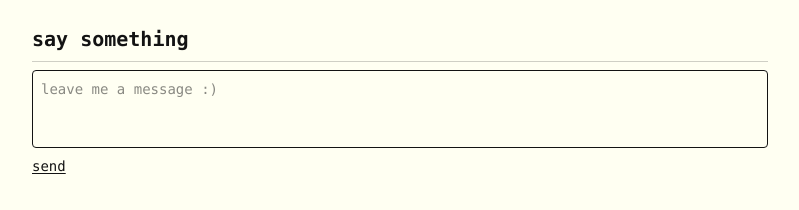
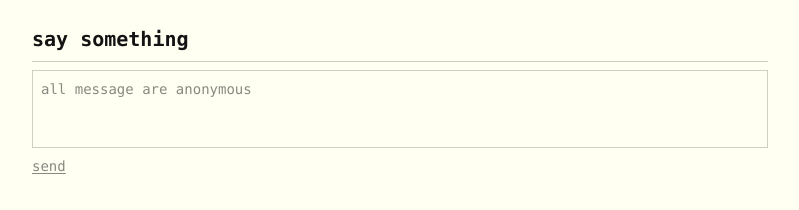
Before and after one commit to harvest7777/personal-site, a Next.js app: page / in a window 1280 px wide. Shown: the part 2602-2812 px from the top of the page, without its empty margins (240-1039 px from the left). Built offline with nearby package versions, Linux system fonts and the light colour scheme; no server answers.

Commit message:
Tweak message form placeholder and textarea border style

```diff
--- a/app/message-form.tsx
+++ b/app/message-form.tsx
@@ -5,7 +5,9 @@ import { supabase } from "./supabase";
 
 export default function MessageForm() {
   const [message, setMessage] = useState("");
-  const [status, setStatus] = useState<"idle" | "sending" | "sent" | "error">("idle");
+  const [status, setStatus] = useState<"idle" | "sending" | "sent" | "error">(
+    "idle",
+  );
 
   async function handleSubmit(e: React.FormEvent) {
     e.preventDefault();
@@ -27,13 +29,13 @@ export default function MessageForm() {
       <textarea
         value={message}
         onChange={(e) => setMessage(e.target.value)}
-        placeholder="leave me a message :)"
+        placeholder="all message are anonymous"
         rows={3}
-        className="resize-none bg-transparent border border-current rounded p-2 text-sm w-full"
+        className="resize-none bg-transparent border border-foreground/20 p-2 text-sm w-full"
       />
       <button
         type="submit"
-        disabled={status === "sending"}
+        disabled={status === "sending" || !message}
         className="self-start text-sm underline underline-offset-2 disabled:opacity-50"
       >
         {status === "sending" ? "sending..." : "send"}
```
